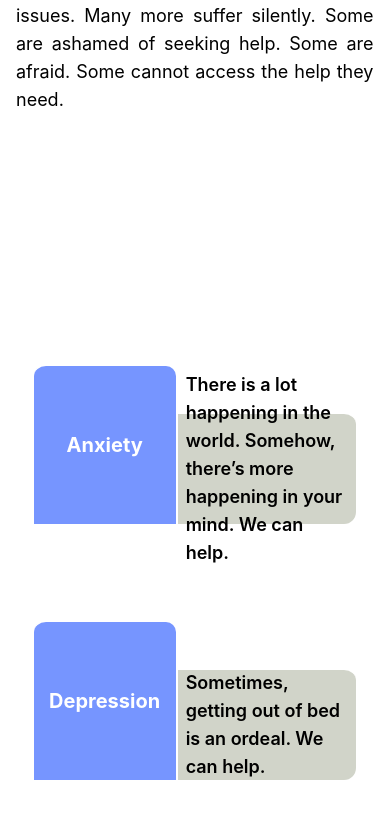
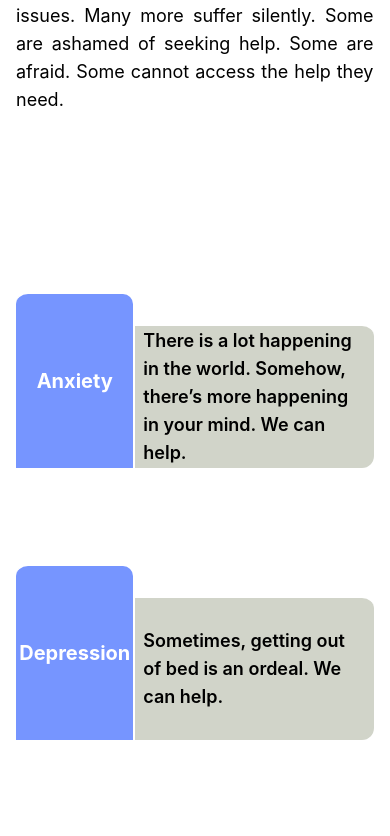
Before and after one commit to puneeeeeeet/BrainStreamliner, a React (Create React App) app: page / in a window 390 px wide. Shown: the part 4027-4863 px from the top of the page. Built offline with nearby package versions, Linux system fonts and the light colour scheme.

Commit message:
responsive cards

```diff
--- a/src/Components/Footer.jsx
+++ b/src/Components/Footer.jsx
@@ -2,7 +2,7 @@ import React from 'react'
 
 const Footer = () => {
   return (
-    <div className="sm:flex  h-60 sm:h-24 w-screen bg-white text-black">
+    <div className="sm:flex  h-60 sm:h-44 w-screen bg-white text-black">
       <div className="sm:w-1/2 flex flex-col items-start sm:ml-20 justify-center sm:border-r-2 ">
         <div className="flex">
           <p className="font-bold mr-7">Address: </p>
--- a/src/index.css
+++ b/src/index.css
@@ -26,10 +26,10 @@ code {
 }
 
 .blackBox{
-  @apply  h-40 sm:h-40 w-36 sm:w-60 font-bold text-xl rounded-t-xl bg-[#7695FF] border-t-2 border-r-2 border-white flex items-center justify-center
+  @apply  h-44 sm:h-40 w-36 sm:w-60 font-bold text-xl rounded-t-xl bg-[#7695FF] border-t-2 border-r-2 border-white flex items-center justify-center
 }
 
 .sideBox{
-  @apply w-1/2 px-2 h-28 bg-[#D1D4C9] rounded-r-xl flex items-center justify-center text-black text-lg font-semibold border-white border-t-2
+  @apply w-4/5 px-2 h-36 bg-[#D1D4C9] rounded-r-xl flex items-center justify-center text-black text-lg font-semibold border-white border-t-2
 }
 /* bg-[#FFAD60] */
```
